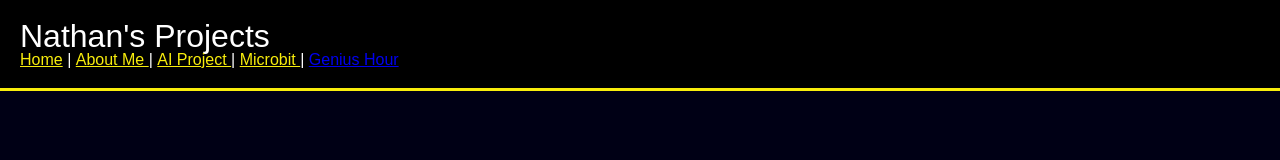
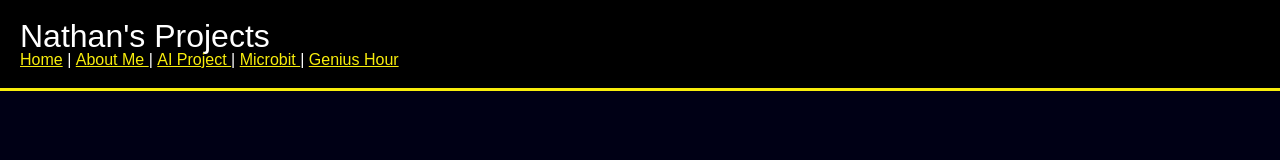
Before and after one commit to natwoen/natwoensite, a website: page microbit.html in a window 1280 px wide. Drawn offline with Linux system fonts and the light colour scheme.

Commit message:
Update microbit.html

```diff
--- a/microbit.html
+++ b/microbit.html
@@ -21,7 +21,7 @@
           <li>|</li>
           <li><a class="links" href="microbit.html"> Microbit </a></li
           <li>|</li>
-          <li><a class = "link" href="https://natwoen.github.io/rizzpedia/"> Genius Hour </a></li>
+          <li><a class = "links" href="https://natwoen.github.io/rizzpedia/"> Genius Hour </a></li>
         </ul>
       </nav>
     </header>
```
